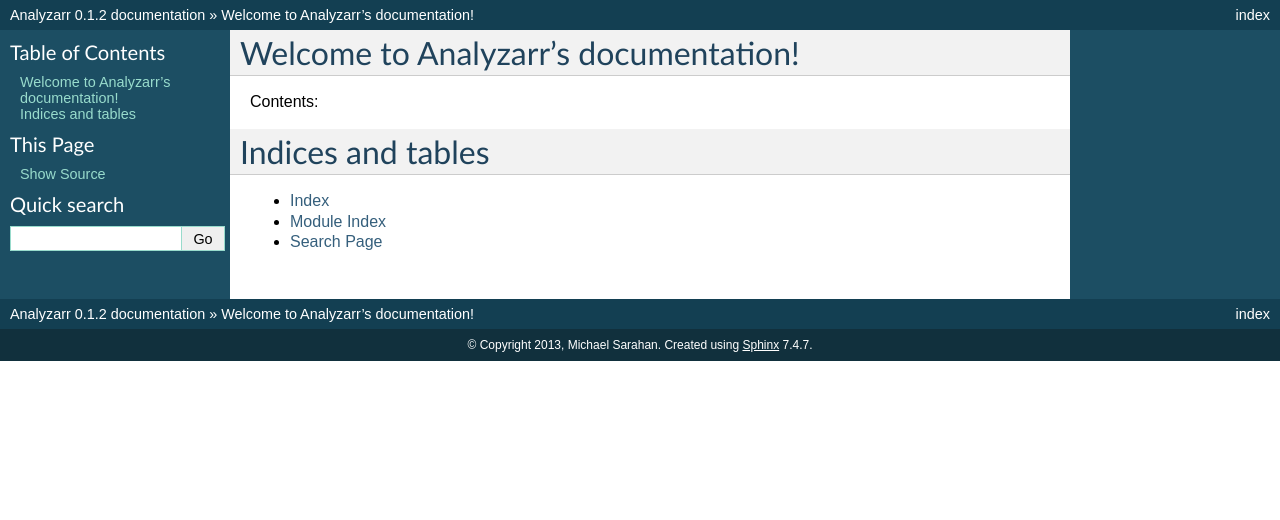
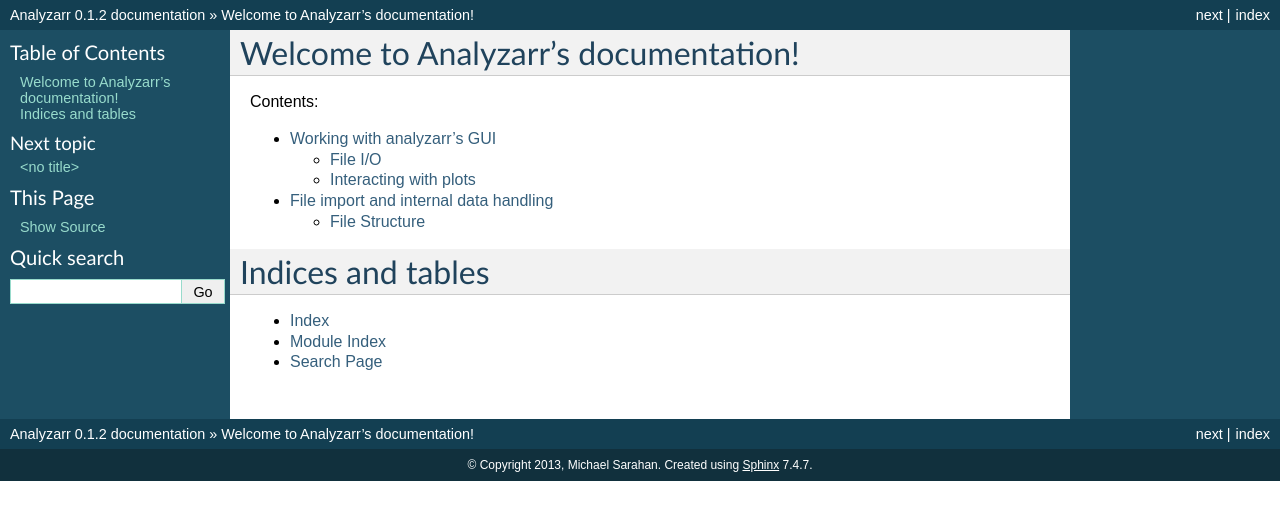
Before and after one commit to msarahan/analyzarr, a Sphinx documentation site: the page built from docs/index.rst, in a window 1280 px wide. Shown: the top 520 px of the page. Built offline with Sphinx 7.4.7, drawn with Linux system fonts in a browser that asks for light colours; formulas are drawn with MathJax 3; some of the changed lines change nothing that is shown.

Commit message:
Fleshing out docs some more

```diff
--- /dev/null
+++ b/docs/file_io.rst
@@ -0,0 +1,78 @@
+File import and internal data handling
+======================================
+
+Your data in analyzarr is stored in "chests."  These are HDF5 files with a
+particular folder and descriptor structure.  Think of chests more like a project
+than as a single file.  They contain all of the tabulated information regarding
+peak locations and characteristics, as well as the log of all the actions you've
+taken, so you can go back and repeat your experiments if need be.
+
+For manually viewing the contents of chest files, you can use any HDF5-capable
+program.  Internally, analyzarr uses PyTables.  In analyzarr's development,
+HDFView was useful to make sure that the chests contained the correct data.  Note
+that you will have to manually tell HDFview's file filter to "All files" so that
+files with the .chest extension will show up.
+
+You can also use any HDF5-capable tool to extract data from analyzarr into your
+own preferred tool (Matlab?).  But really, with analyzarr being as much fun as
+it is, why would you want to do that?  If you find yourself pulling data out of
+analyzarr often, consider making a feature request to improve analyzarr for
+everyone.
+
+File Structure
+*******************
+From the root of the file, there are 3 groups and 5 datasets (HDF5 terminology.)
+Groups can contain multiple datasets.
+
+* rawdata (group): The group that holds your imported data.  Your original
+  data type (float, integer, depth, etc.) is maintained at this point.
+
+* image_description (dataset): a table for tracking the data imported into the
+  chest.  This is currently nothing more than an index and a filename.
+
+* cells (group): The group that holds cropped cell images.  There is one 3D dataset
+  for each parent image from which cells are cropped.  There are two additional
+  datasets: the template used in cropping cells, and the average of all cropped cells.
+
+* cell_description (dataset): a table for tracking the cell metadata.  Namely,
+  the image from which the cell was cropped and the location on that image.
+  The file_idx column is a local file index.  Each cell has a global, unique index
+  and this local index.  The "omit" column is an omission flag that suppresses individual
+  cells from being plotted or included in MDA processing.
+
+* cell_peaks (dataset): a table containing the results of characterizing peaks.
+  Presently, these are derived from individual cells, and this table reflects
+  that layout.  Each row represents one cell.  There are 3 static columns for the
+  filename, local file index, and omission flag.  The other fields are dynamically
+  generated when analysis is performed.  There are 7 additional columns for each peak:
+
+  * x0 and y0 represent the cell-local coordinates of the first peak in the cell.
+
+  * dx0 and dy0 are the relative difference between this peak's coordinates on
+    this cell and the coordinates of the same peak on the average cell.
+
+  * h0 is the peak height
+
+  * o0 is the peak orientation in degrees.  It will be between 0 and 360.
+
+  * e0 is a measure of eccentricity - how far from round a peak is.
+
+  * sx0 and sy0 are skew - how much the peak "leans" to one side more than the other.
+
+* mda_results (group): the factors and scores from MDA analysis.  These can
+  take different forms depending on whether the MDA is done on peaks, or on
+  raw image data.  In either case, there will be a group for each parent image
+  from which cells were cropped, and each group will contain separate datasets
+  for factors and scores.  Any analysis-specific datasets will also be saved in
+  this subgroup.  For example, PCA will have an additional dataset for the
+  derived eigenvalues.
+
+* mda_description (dataset): a table tracking the types, dates, data included,
+  and parameters used for all of your MDA runs.
+
+* log (dataset): A log of all of the commands issued to analyzarr.  The action
+  is a plain text description of the function that was used.  The parameters
+  column is parseable as a Python dictionary, and can be passed directly to the
+  appropriate function to replicate the behavior.  The version column allows
+  specification of the version of analyzarr used for that step, in case any
+  functionality changes over time (e.g. bugs fixed...)
--- a/docs/index.rst
+++ b/docs/index.rst
@@ -11,7 +11,9 @@
 .. toctree::
    :maxdepth: 2
 
-
+   setup
+   ui
+   file_io
 
 Indices and tables
 ==================
--- /dev/null
+++ b/docs/ui.rst
@@ -0,0 +1,42 @@
+Working with analyzarr's GUI
+=============================
+
+File I/O
+*********************
+
+Starting a new chest
+-----------------------------
+From the "File" menu, select "New Chest..."  This will close any currently open chests
+and create a blank, new chest.  You should proceed now to importing data.
+
+Importing data to a chest
+---------------------------
+Once you have a chest open, the menu option for importing files will be enabled.  You can now import image
+files into your chest.
+
+Supported file formats
+++++++++++++++++++++++++++++++
+At this time, common image file formats (tif, jpg, bmp, etc.), as well as Gatan DM3 files are supported.
+Bit depths up to 64 bits/8 bytes are supported.  Complex images are not supported.
+
+
+Loading an existing chest
+---------------------------------
+
+From the "File" menu, select "Open Chest..."  This will close any currently open chests
+and load the data from the existing chest.  You can add more files to any open chest at any time.
+
+Test pattern generation
+-------------------------
+
+For you to verify that analyzarr is working, there is a test pattern generator.  From the
+file menu, select "Test Data."  You'll get a simple structure that includes changes in
+peak heights, positions, orientations and eccentricity.
+
+Plotting output
+--------------------
+
+Each plot frame has
+
+Interacting with plots
+************************
```
Also changed, not shown: docs/setup.rst (added).
